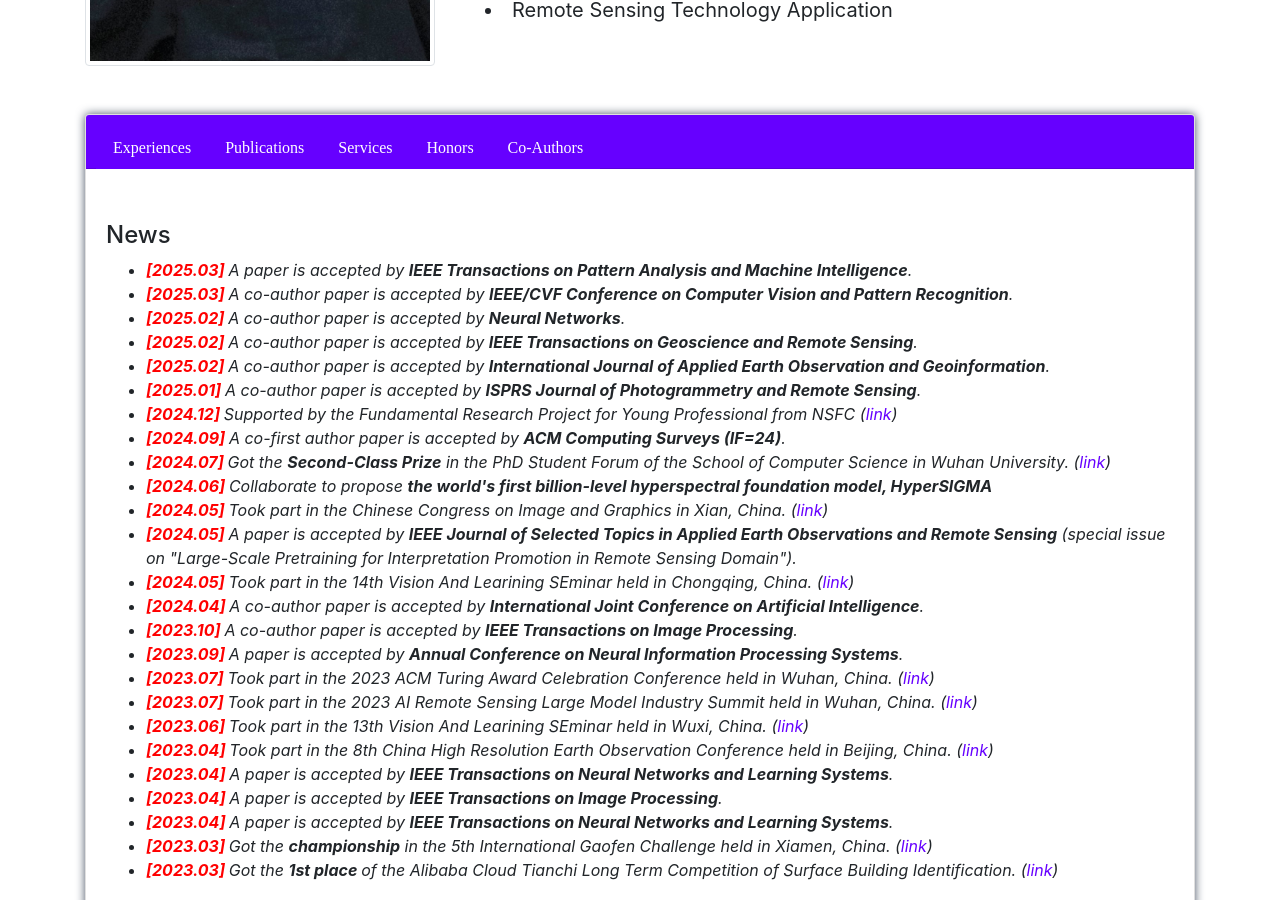
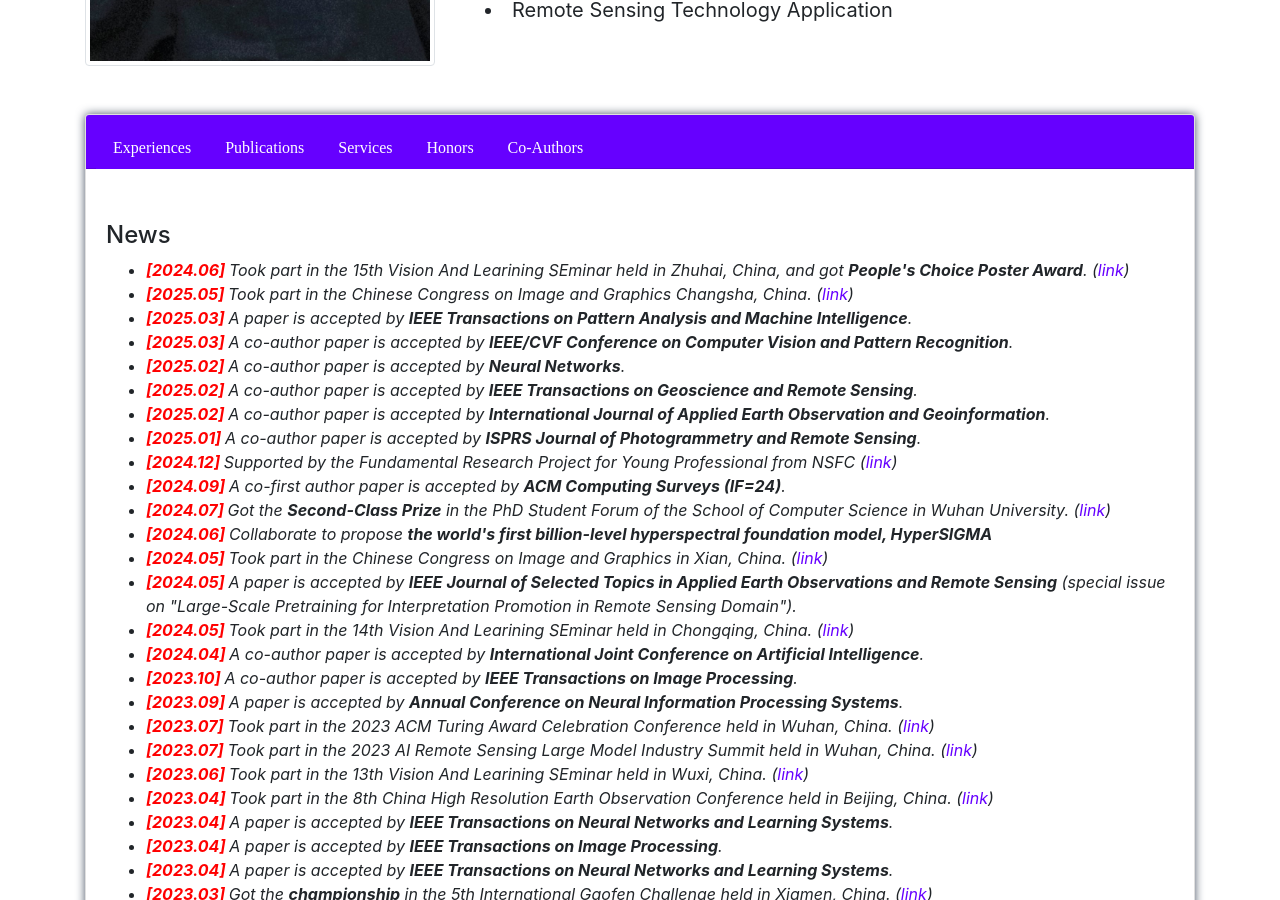
Before and after one commit to DotWang/DotWang.github.io, a Jekyll site: the page built from index.md, in a window 1280 px wide and 900 px high, scrolled down 462 px. Built offline with Jekyll 4.4.1, drawn with Linux system fonts in a browser that asks for light colours; nearby versions of some CDN libraries; comment, search, counter and statistics services are not loaded.

Commit message:
Update exp.html

```diff
--- a/_includes/exp.html
+++ b/_includes/exp.html
@@ -1,6 +1,8 @@
 <A NAME="R_News"><h4>News</h4></A>
 <i>
 <ul>
+<li> <b> <font color="#FF0000">[2024.06]</font> </b> Took part in the 15th Vision And Learining SEminar held in Zhuhai, China, and got <b>People's Choice Poster Award</b>. (<a href="/assets/img/exp/valse_2025.jpg" target="_blank">link</a>)</li>
+<li> <b> <font color="#FF0000">[2025.05]</font> </b> Took part in the Chinese Congress on Image and Graphics Changsha, China. (<a href="/assets/img/exp/ccig_2025.jpg" target="_blank">link</a>)</li>
 <li> <b> <font color="#FF0000">[2025.03]</font> </b> A paper is accepted by <b>IEEE Transactions on Pattern Analysis and Machine Intelligence</b>.</li>
 <li> <b> <font color="#FF0000">[2025.03]</font> </b> A co-author paper is accepted by <b>IEEE/CVF Conference on Computer Vision and Pattern Recognition</b>.</li>
 <li> <b> <font color="#FF0000">[2025.02]</font> </b> A co-author paper is accepted by <b>Neural Networks</b>.</li>
```
